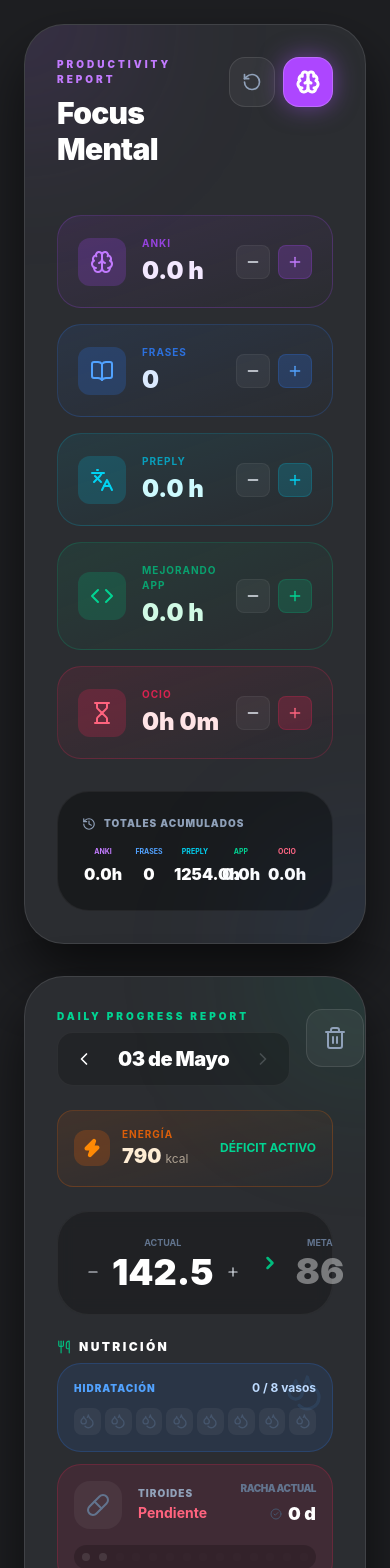
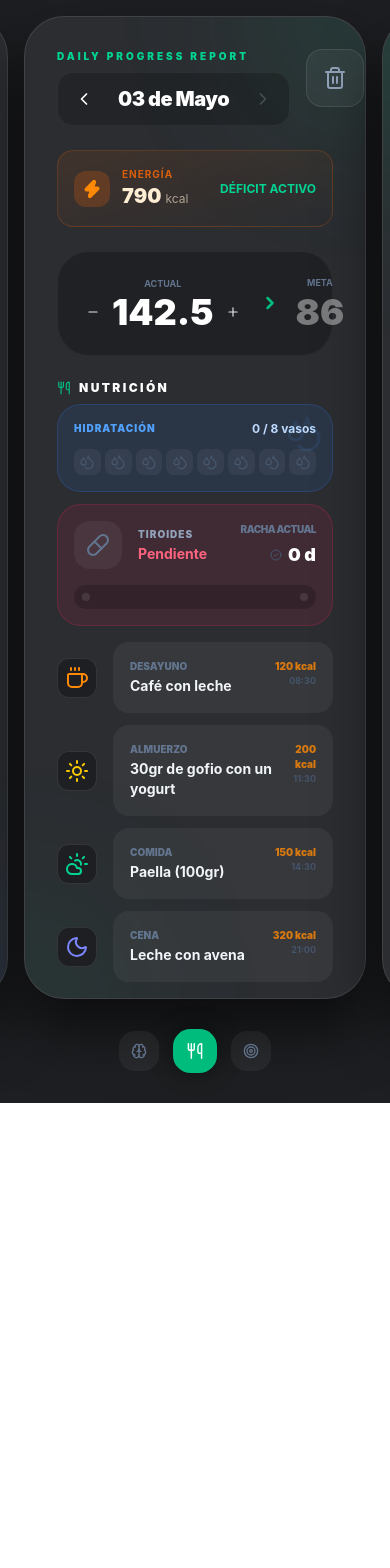
Before and after one commit to kenseidonpython/mygoal, a React (Vite) app: page / in a window 390 px wide. Shown: the top 1568 px of the page. After the commit the page ends 1103 px from the top, so only its background shows below. Built offline with nearby package versions, Linux system fonts and the light colour scheme.

Commit message:
Fix syntax and implement mobile tab navigation

```diff
--- a/src/App.jsx
+++ b/src/App.jsx
@@ -105,7 +105,7 @@ const DEFAULT_INITIAL_STATE = [
 const App = () => {
   const [historial, setHistorial] = useState(() => {
     try {
-      const saved = localStorage.getItem('tracker_data_v3'); // Bump version to v3 for the new field
+      const saved = localStorage.getItem('tracker_data_v3');
       return saved ? JSON.parse(saved) : DEFAULT_INITIAL_STATE;
     } catch (e) {
       return DEFAULT_INITIAL_STATE;
@@ -113,6 +113,7 @@ const App = () => {
   });
 
   const [currentDayIndex, setCurrentDayIndex] = useState(historial.length - 1);
+  const [activeTab, setActiveTab] = useState(1); // 0: Focus, 1: Nutrición, 2: Progreso
   const data = historial[currentDayIndex] || historial[0];
 
   useEffect(() => {
@@ -302,10 +303,19 @@ const App = () => {
   };
 
   return (
-    <div className="min-h-screen bg-[#1e1f22] flex flex-col xl:flex-row items-center xl:items-stretch justify-center p-6 gap-8 font-sans selection:bg-emerald-500/30 text-slate-200">
+    <div className="min-h-screen bg-[#1e1f22] flex flex-col items-center justify-center p-4 xl:p-6 font-sans selection:bg-emerald-500/30 text-slate-200 overflow-hidden">
 
-      {/* 1. IZQUIERDA: Productividad */}
-      <div className="max-w-md w-full bg-[#2b2d31] rounded-[2.5rem] shadow-[0_30px_60px_rgba(0,0,0,0.6)] border border-white/10 overflow-hidden relative flex flex-col">
+      {/* Container para las columnas con transición en móvil */}
+      <div className={`
+        flex w-full transition-transform duration-500 ease-out h-full max-w-7xl
+        xl:flex-row xl:translate-x-0 xl:gap-8 xl:items-stretch xl:justify-center
+        ${activeTab === 0 ? 'translate-x-0' : activeTab === 1 ? '-translate-x-full' : '-translate-x-[-200%]'}
+        xl:transform-none
+      `}>
+
+        {/* 1. FOCUS MENTAL */}
+        <div className="w-full shrink-0 px-2 xl:w-auto xl:max-w-md xl:px-0">
+          <div className="h-full bg-[#2b2d31] rounded-[2.5rem] shadow-[0_30px_60px_rgba(0,0,0,0.6)] border border-white/10 overflow-hidden relative flex flex-col min-h-[650px]">
             <div className="absolute -top-24 -left-24 w-48 h-48 bg-purple-500/15 blur-[80px] rounded-full"></div>
             <div className="absolute -bottom-24 -right-24 w-48 h-48 bg-blue-500/10 blur-[80px] rounded-full"></div>
 
@@ -323,7 +333,6 @@ const App = () => {
             </div>
 
             <div className="p-8 space-y-4 flex-1">
-          {/* ANKI */}
               <div className="bg-gradient-to-br from-purple-500/10 to-transparent border border-purple-500/20 p-5 rounded-3xl flex items-center justify-between">
                 <div className="flex items-center gap-4">
                   <div className="p-3 bg-purple-500/20 rounded-xl"><Brain size={24} className="text-purple-400" /></div>
@@ -335,7 +344,6 @@ const App = () => {
                 </div>
               </div>
 
-          {/* FRASES */}
               <div className="bg-gradient-to-br from-blue-500/10 to-transparent border border-blue-500/20 p-5 rounded-3xl flex items-center justify-between">
                 <div className="flex items-center gap-4">
                   <div className="p-3 bg-blue-500/20 rounded-xl"><BookOpen size={24} className="text-blue-400" /></div>
@@ -347,7 +355,6 @@ const App = () => {
                 </div>
               </div>
 
-          {/* PREPLY */}
               <div className="bg-gradient-to-br from-cyan-500/10 to-transparent border border-cyan-500/20 p-5 rounded-3xl flex items-center justify-between">
                 <div className="flex items-center gap-4">
                   <div className="p-3 bg-cyan-500/20 rounded-xl"><Languages size={24} className="text-cyan-400" /></div>
@@ -359,7 +366,6 @@ const App = () => {
                 </div>
               </div>
 
-          {/* MEJORANDO APP (NUEVO) */}
               <div className="bg-gradient-to-br from-emerald-500/10 to-transparent border border-emerald-500/20 p-5 rounded-3xl flex items-center justify-between">
                 <div className="flex items-center gap-4">
                   <div className="p-3 bg-emerald-500/20 rounded-xl"><Code size={24} className="text-emerald-400" /></div>
@@ -371,14 +377,13 @@ const App = () => {
                 </div>
               </div>
 
-          {/* OCIO */}
               <div className="bg-gradient-to-br from-rose-500/10 to-transparent border border-rose-500/20 p-5 rounded-3xl flex items-center justify-between">
                 <div className="flex items-center gap-4">
                   <div className="p-3 bg-rose-500/20 rounded-xl"><Hourglass size={24} className="text-rose-400" /></div>
                   <div><p className="text-[10px] font-bold text-rose-500/80 uppercase tracking-widest mb-1">Ocio</p><p className="text-2xl font-black text-rose-100">{formatTime(data?.tiempoOcio)}</p></div>
                 </div>
                 <div className="flex gap-2">
-              <button onClick={() => updateStat('tiempoOcio', -0.25)} className="p-2 bg-white/5 hover:bg-white/10 rounded-lg border border-white/5"><Minus size={16} /></button>
+                  <button onClick={() => updateStat('tiempoOcio', -0.25)} className="p-2 bg-white/5 hover:bg-white/10 rounded-lg border border-white/10"><Minus size={16} /></button>
                   <button onClick={() => updateStat('tiempoOcio', 0.25)} className="p-2 bg-rose-500/20 hover:bg-rose-500/30 rounded-lg border border-rose-500/20 text-rose-400"><Plus size={16} /></button>
                 </div>
               </div>
@@ -395,9 +400,11 @@ const App = () => {
               </div>
             </div>
           </div>
+        </div>
 
-      {/* 2. CENTRO: Nutrición */}
-      <div className="max-w-md w-full bg-[#2b2d31] rounded-[2.5rem] shadow-[0_30px_60px_rgba(0,0,0,0.6)] border border-white/10 overflow-hidden relative">
+        {/* 2. NUTRICIÓN (Daily Progress) */}
+        <div className="w-full shrink-0 px-2 xl:w-auto xl:max-w-md xl:px-0">
+          <div className="h-full bg-[#2b2d31] rounded-[2.5rem] shadow-[0_30px_60px_rgba(0,0,0,0.6)] border border-white/10 overflow-hidden relative min-h-[650px]">
             <div className="absolute -top-24 -right-24 w-48 h-48 bg-emerald-500/15 blur-[80px] rounded-full"></div>
             <div className="absolute -bottom-24 -left-24 w-48 h-48 bg-emerald-500/10 blur-[80px] rounded-full"></div>
             <div className="relative p-8 pb-4">
@@ -509,9 +516,6 @@ const App = () => {
                           title={d.fecha}
                         />
                       ))}
-                  {historial.length < 14 && [...Array(14 - historial.length)].map((_, i) => (
-                    <div key={i + historial.length} className="w-2 h-2 rounded-full bg-white/5 opacity-20" />
-                  ))}
                     </div>
                   </div>
                 </div>
@@ -539,9 +543,11 @@ const App = () => {
               </div>
             </div>
           </div>
+        </div>
 
-      {/* 3. DERECHA: Objetivo Peso & Gráfico */}
-      <div className="max-w-sm w-full bg-[#2b2d31] rounded-[2.5rem] shadow-[0_30px_60px_rgba(0,0,0,0.6)] border border-white/10 p-8 flex flex-col items-center relative overflow-hidden">
+        {/* 3. PROGRESO (Gráfico) */}
+        <div className="w-full shrink-0 px-2 xl:w-auto xl:max-w-sm xl:px-0">
+          <div className="h-full bg-[#2b2d31] rounded-[2.5rem] shadow-[0_30px_60px_rgba(0,0,0,0.6)] border border-white/10 p-8 flex flex-col items-center relative overflow-hidden min-h-[650px]">
             <div className="absolute -top-32 -left-32 w-64 h-64 bg-emerald-500/20 blur-[100px] rounded-full"></div>
             <div className="absolute -bottom-32 -right-32 w-64 h-64 bg-teal-500/10 blur-[100px] rounded-full"></div>
             <div className="w-full relative z-10 flex flex-col items-center mb-8">
@@ -565,6 +571,33 @@ const App = () => {
             <div className="w-full relative z-10">{renderLineChart()}</div>
           </div>
         </div>
+      </div>
+
+      {/* PAGINATION DOTS (Solo móvil) */}
+      <div className="flex xl:hidden gap-4 mt-8 mb-4 relative z-50">
+        {[
+          { icon: <Brain size={16} />, color: 'bg-purple-500' },
+          { icon: <Utensils size={16} />, color: 'bg-emerald-500' },
+          { icon: <Target size={16} />, color: 'bg-teal-500' }
+        ].map((tab, i) => (
+          <button
+            key={i}
+            onClick={() => setActiveTab(i)}
+            className={`
+              relative w-10 h-10 rounded-2xl flex items-center justify-center transition-all duration-300
+              ${activeTab === i
+                ? `${tab.color} text-white shadow-[0_0_20px_rgba(0,0,0,0.4)] scale-110`
+                : 'bg-white/5 text-slate-500 hover:bg-white/10'}
+            `}
+          >
+            {tab.icon}
+            {activeTab === i && (
+              <span className={`absolute inset-0 rounded-2xl ${tab.color} animate-ping opacity-20`}></span>
+            )}
+          </button>
+        ))}
+      </div>
+    </div>
   );
 };
 
```
Lines whose indentation alone changed are shown as unchanged.
